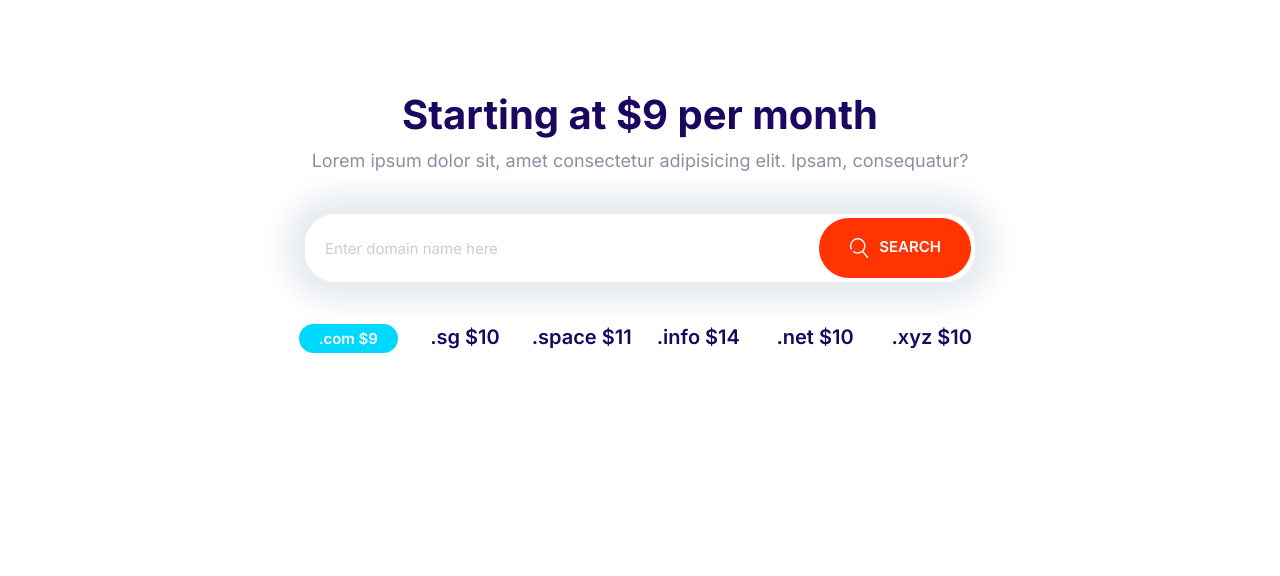
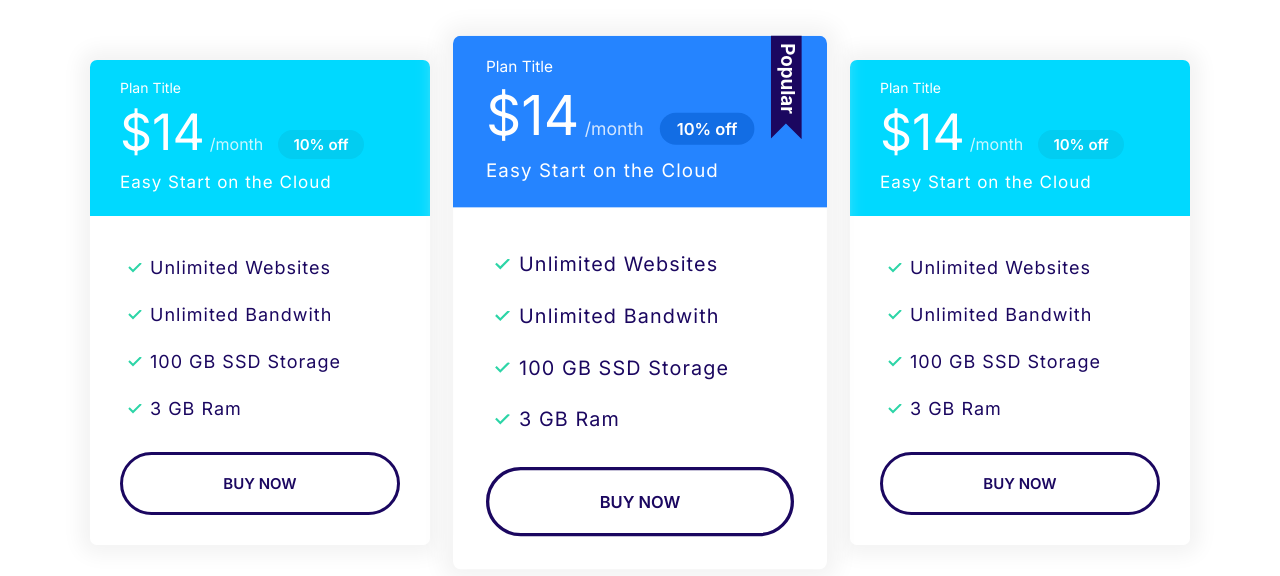
Before and after one commit to dead-alchemy/code-with-mosh-2021, a plain HTML site: page html5-css3-3/index.html in a window 1280 px wide. Drawn offline with Linux system fonts and the light colour scheme.

Commit message:
plans-block

```diff
--- a/html5-css3-3/css/styles.css
+++ b/html5-css3-3/css/styles.css
@@ -336,11 +336,18 @@ a {
 	color: #fff;
 }
 
+.card--primary .badge--primary {
+	background: #126de4;
+}
+
 .card--secondary .badge--secondary {
 	background: #02cdf1;
 }
 
 /* plan */
+.plan {
+	transition: transform 0.2s ease-out;
+}
 
 .plan__name {
 	color: #fff;
@@ -372,6 +379,10 @@ a {
 	letter-spacing: 1px;
 }
 
+.plan--popular {
+	transform: scale(1.1);
+}
+
 .plan--popular .card__header {
 	position: relative;
 }
@@ -383,6 +394,14 @@ a {
 	position: absolute;
 	top: -6px;
 	right: 5%;
+}
+
+.plan:hover {
+	transform: scale(1.05);
+}
+
+.plan--popular:hover {
+	transform: scale(1.15);
 }
 
 @media screen and (min-width: 1024px) {
@@ -751,3 +770,14 @@ a {
 		margin: 0 auto;
 	}
 }
+
+/* plans block */
+
+.block-plans .grid {
+	gap: 8rem 4rem;
+}
+
+.block-plans .card {
+	max-width: 500px;
+	margin: 0 auto;
+}
--- a/html5-css3-3/index.html
+++ b/html5-css3-3/index.html
@@ -15,28 +15,87 @@
 		<title>Moshified</title>
 	</head>
 	<body>
-		<section class="block container block-domain">
-			<header class="block__header">
-				<h2>Starting at $9 per month</h2>
-				<p>
-					Lorem ipsum dolor sit, amet consectetur adipisicing elit.
-					Ipsam, consequatur?
-				</p>
-			</header>
-			<div class="input-group">
-				<input type="text" class="input" placeholder="Enter domain name here"></input>
-				<button class="btn btn--accent"><svg class="icon icon--white">
-					<use xlink:href="images/sprite.svg#search"></use>
-				</svg>Search</button>
+		<section class="block container block-plans">
+			<div class="grid grid--cols-3">
+				<div class="plan">
+					<div class="card card--secondary">
+						<header class="card__header">
+							<h3 class="plan__name">Plan Title</h3>
+							<span class="plan__price">$14</span>
+							<span class="plan__billing-cycle">/month</span>
+							<span class="badge badge--secondary badge--small"
+								>10% off</span
+							>
+							<span class="plan__description"
+								>Easy Start on the Cloud</span
+							>
+						</header>
+						<div class="card__body">
+							<ul class="list list--tick">
+								<li class="list__item">Unlimited Websites</li>
+								<li class="list__item">Unlimited Bandwith</li>
+								<li class="list__item">100 GB SSD Storage</li>
+								<li class="list__item">3 GB Ram</li>
+							</ul>
+							<button class="btn btn--outlined btn--block">
+								Buy Now
+							</button>
+						</div>
+					</div>
+				</div>
+				<div class="plan plan--popular">
+					<div class="card card--primary">
+						<header class="card__header">
+							<h3 class="plan__name">Plan Title</h3>
+							<span class="plan__price">$14</span>
+							<span class="plan__billing-cycle">/month</span>
+							<span class="badge badge--primary badge--small"
+								>10% off</span
+							>
+							<span class="plan__description"
+								>Easy Start on the Cloud</span
+							>
+						</header>
+						<div class="card__body">
+							<ul class="list list--tick">
+								<li class="list__item">Unlimited Websites</li>
+								<li class="list__item">Unlimited Bandwith</li>
+								<li class="list__item">100 GB SSD Storage</li>
+								<li class="list__item">3 GB Ram</li>
+							</ul>
+							<button class="btn btn--outlined btn--block">
+								Buy Now
+							</button>
+						</div>
+					</div>
+				</div>
+				<div class="plan">
+					<div class="card card--secondary">
+						<header class="card__header">
+							<h3 class="plan__name">Plan Title</h3>
+							<span class="plan__price">$14</span>
+							<span class="plan__billing-cycle">/month</span>
+							<span class="badge badge--secondary badge--small"
+								>10% off</span
+							>
+							<span class="plan__description"
+								>Easy Start on the Cloud</span
+							>
+						</header>
+						<div class="card__body">
+							<ul class="list list--tick">
+								<li class="list__item">Unlimited Websites</li>
+								<li class="list__item">Unlimited Bandwith</li>
+								<li class="list__item">100 GB SSD Storage</li>
+								<li class="list__item">3 GB Ram</li>
+							</ul>
+							<button class="btn btn--outlined btn--block">
+								Buy Now
+							</button>
+						</div>
+					</div>
+				</div>
 			</div>
-			<ul class="list block-domain__prices">
-				<li><span class="badge badge--secondary">.com $9</span></li>
-				<li>.sg $10</li>
-				<li>.space $11</li>
-				<li>.info $14</li>
-				<li>.net $10</li>
-				<li>.xyz $10</li>
-			</ul>
 		</section>
 		<script src="./code/main.js"></script>
 	</body>
```
Also changed, not shown: html5-css3-3/components/plans-block.html (added, +82 -0 lines).
